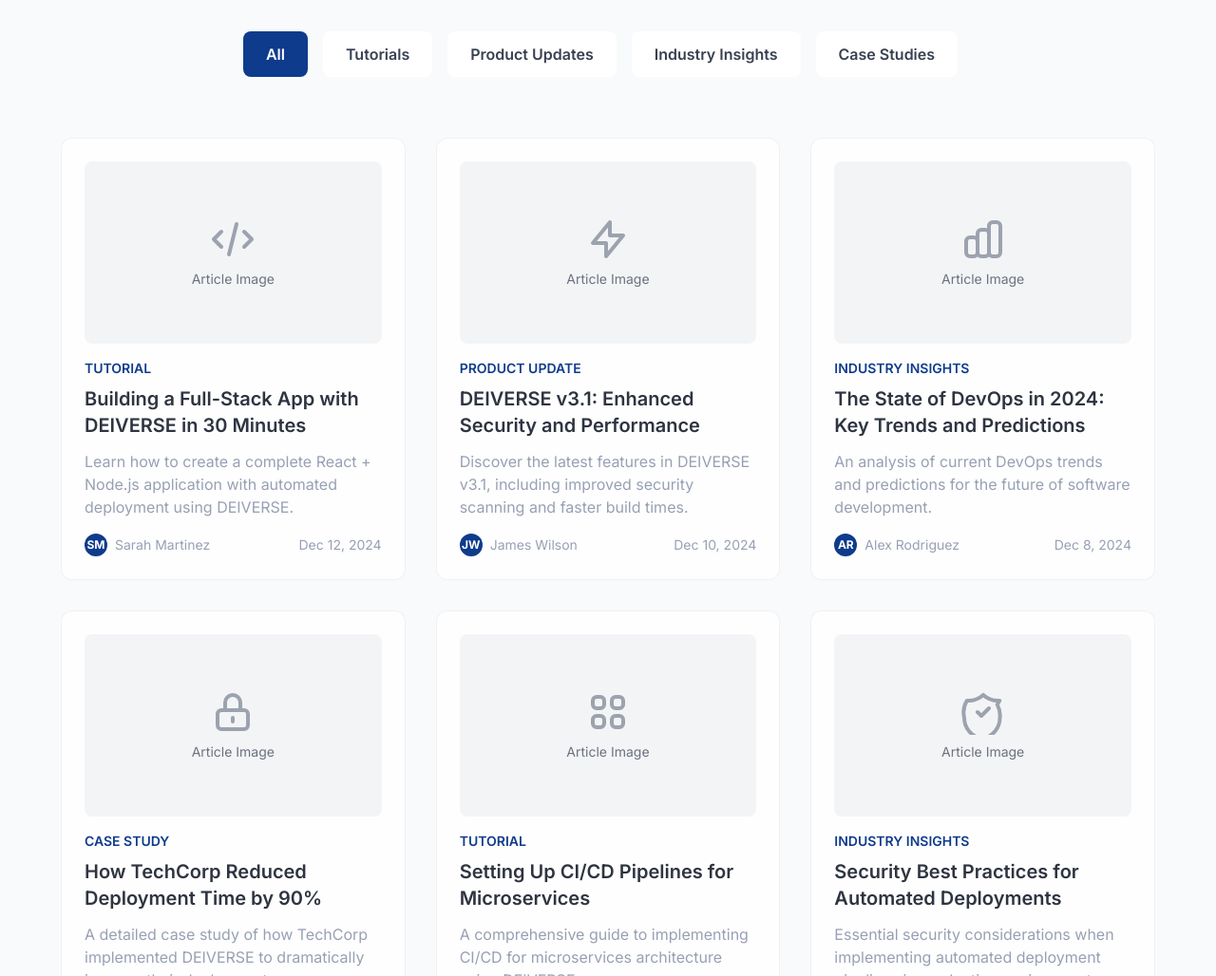
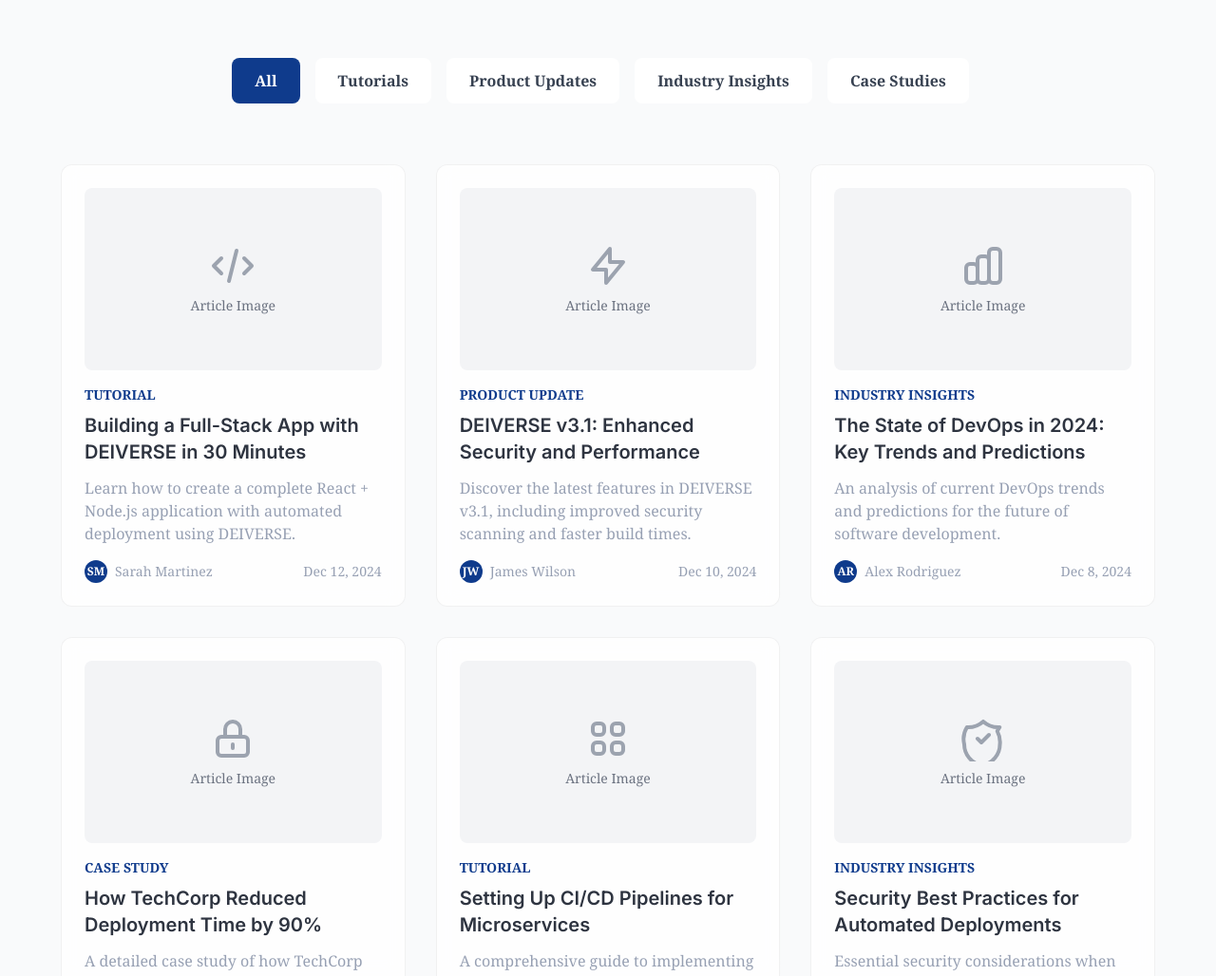
Before and after one commit to ColourfulRhythm/Deiverse, a plain HTML site: page blog.html in a window 1280 px wide. Shown: the part 1401-2429 px from the top of the page at 95% size. Drawn offline with nearby package versions, Linux system fonts and the light colour scheme.

Commit message:
Typography update: Inter for headings, Georgia for body across pages

```diff
--- a/blog.html
+++ b/blog.html
@@ -45,9 +45,8 @@
         }
     </script>
     <style>
-        body {
-            font-family: 'Inter', sans-serif;
-        }
+        body { font-family: Georgia, Cambria, "Times New Roman", Times, serif; }
+        h1, h2, h3, h4, h5, h6 { font-family: 'Inter', sans-serif; }
         .glass-card-light {
             background: rgba(255, 255, 255, 0.8);
             backdrop-filter: blur(10px);
```
Also changed, not shown: docs.html (+2 -3 lines), enterprise.html (+2 -3 lines), features.html (+2 -3 lines), index.html (+2 -3 lines), pricing.html (+2 -3 lines), product.html (+2 -3 lines).
